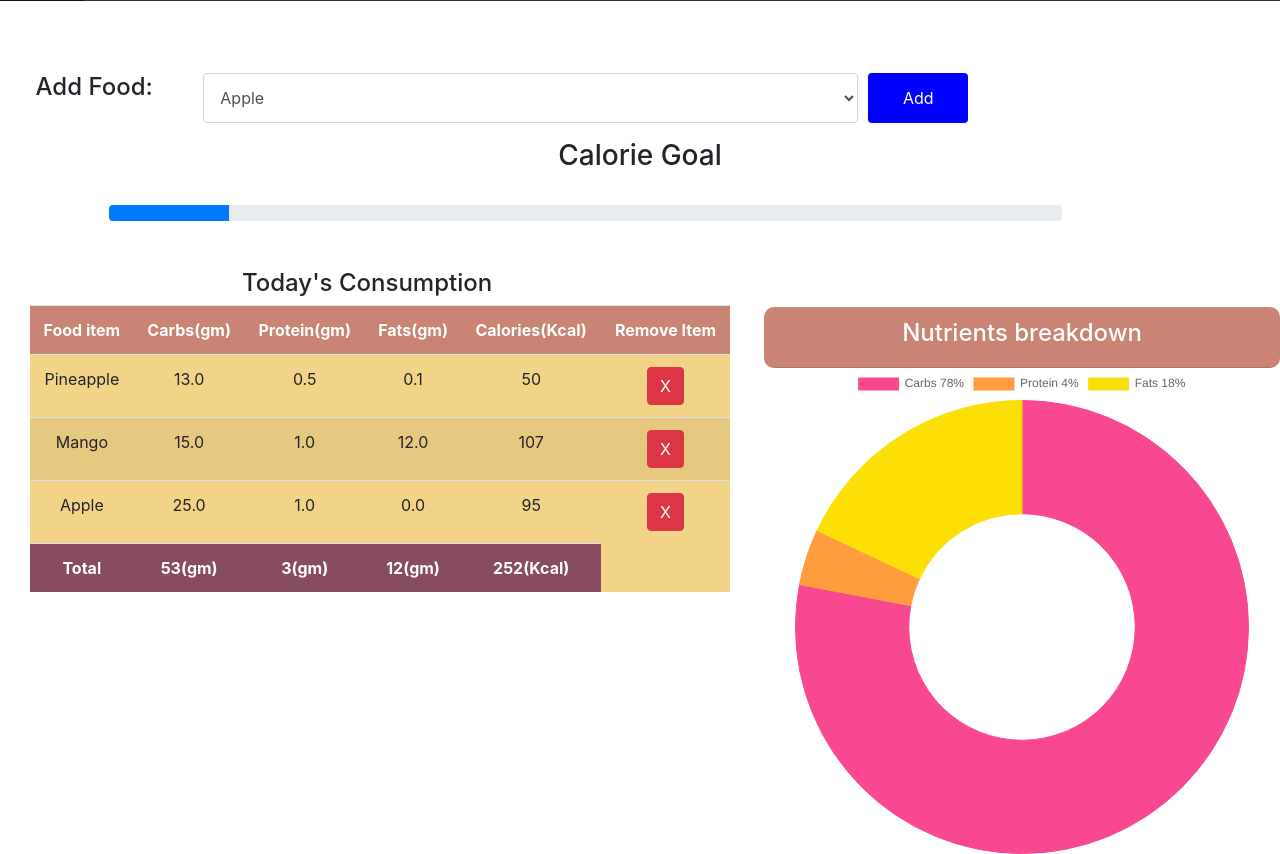
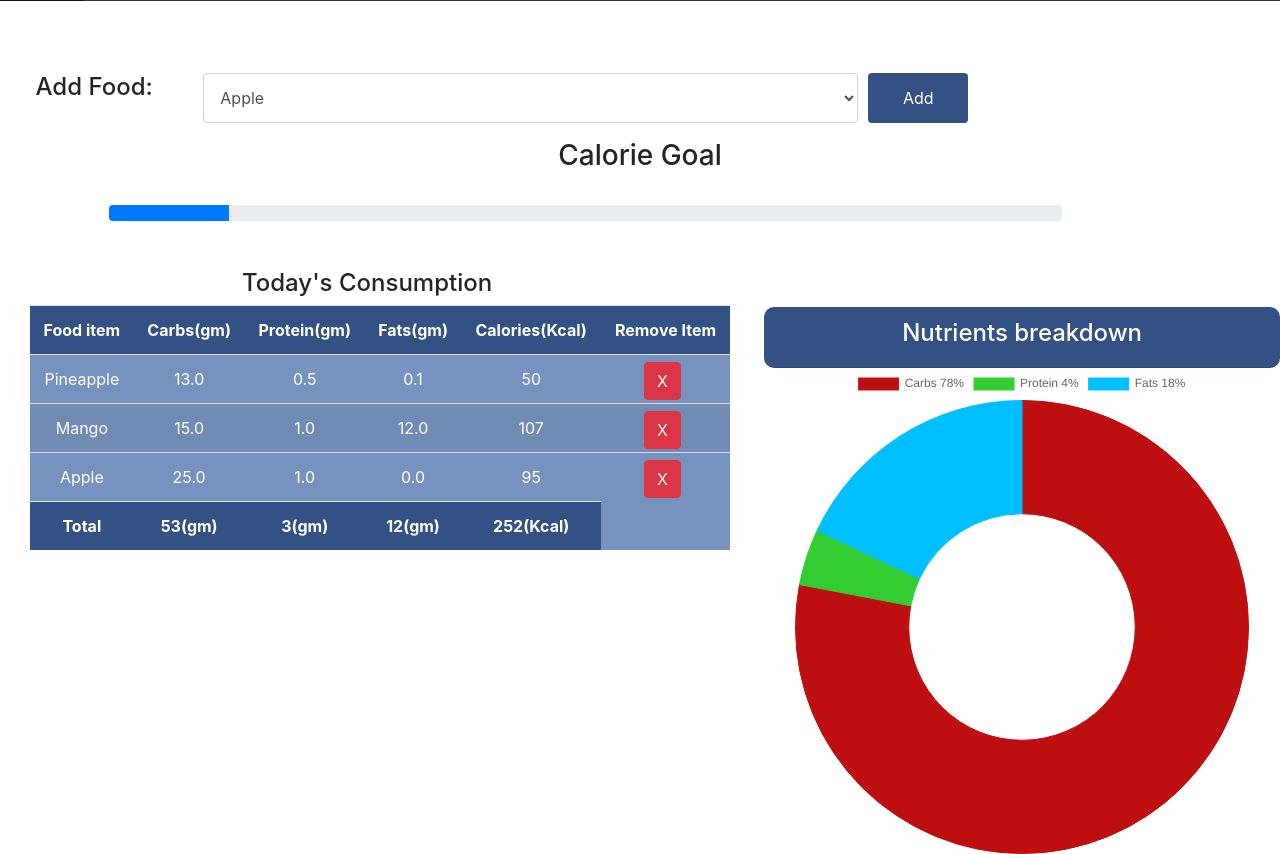
Before and after one commit to sanjayworkaccount/calorietracker, a Django app: template mainsite/app/templates/index.html in a window 1280 px wide. Shown: the part 51-905 px from the top of the page. Run offline with Django 4.2, Linux system fonts and the light colour scheme; the template is opened without the code that fills it: values that come from a table or form of the project are taken from there, others are empty; data comes from the database, SQL or seed files in the repository; both versions use the stored data as it was after the commit; some libraries are stand-ins or nearby versions.

Commit message:
update-final-changes

```diff
--- a/mainsite/app/templates/index.html
+++ b/mainsite/app/templates/index.html
@@ -32,7 +32,7 @@
                         <option value="{{food.name}}" name="{{food.name}}">{{food.name}}</option>
                         {% endfor %}
                     </select>
-                    <button class="btn" style="background-color: Blue; color:white; margin-left:10px; width: 100px;" type="submit">Add</button>
+                    <button class="btn" style="background-color: #345185; color:white; margin-left:10px; width: 100px;" type="submit">Add</button>
                 </div>
             </form>
         </div>
@@ -59,8 +59,8 @@
                     <h4 style="text-align:center"> Today's Consumption</h4>
                 </div>
 
-                <table id="table" class="table table-striped" style="background-color: #F2D388; position: absolute; width: 700px; margin-left: 30px;">
-                    <tr class="text-black" style="background-color: #C98474; color: white;">
+                <table id="table" class="table table-striped" style="background-color: #7892bf; position: absolute; width: 700px; margin-left: 30px;">
+                    <tr class="text-black" style="background-color: #345185; color: white;">
                         <th style="text-align:center">Food item</th>
                         <th style="text-align:center">Carbs(gm)</th>
                         <th style="text-align:center">Protein(gm)</th>
@@ -70,18 +70,24 @@
                     </tr>
                     {% for a in consumed_food %}
                     <tr>
-                        <td style="text-align:center">{{a.food_consumed.name}}</td>
-                        <td style="text-align:center">{{a.food_consumed.carbs}}</td>
-                        <td style="text-align:center">{{a.food_consumed.protein}}</td>
-                        <td style="text-align:center">{{a.food_consumed.fats}}</td>
-                        <td style="text-align:center">{{a.food_consumed.calories}}</td>
-                        <td style="text-align:center"><a class="btn btn-danger" href="{% url 'delete' %}">X</a>
+                        <td style="text-align:center; color:white;">{{a.food_consumed.name}}</td>
+                        <td style="text-align:center; color:white;">{{a.food_consumed.carbs}}</td>
+                        <td style="text-align:center; color:white;">{{a.food_consumed.protein}}</td>
+                        <td style="text-align:center; color:white;">{{a.food_consumed.fats}}</td>
+                        <td style="text-align:center; color:white;">{{a.food_consumed.calories}}</td>
+                        <td>
+                            <form action=" {% url 'delete' pk=a.id %} " method="post" onsubmit="deleteConfirm(event)">
+                                {% csrf_token %}
+                                <button type="submit" class="btn btn-danger" style="text-align: center; position: absolute; right: 7%; margin-top: -5px;">X</button>
+
+                            </form>
                         </td>
                     </tr>
 
+
                     {% endfor %}
 
-                    <tr class="text-black" style="background-color: #874C62; color:white;">
+                    <tr class="text-black" style="background-color: #345185; color:white;">
                         <td style="text-align:center" id="name"><b>Total</b></td>
                         <td style="text-align:center" id="totalCarbs"><b></b></td>
                         <td style="text-align:center" id="totalProtien"><b></b></td>
@@ -95,7 +101,7 @@
 
                 <div class="col-md-5 ">
                   <br><br>
-                    <div class="card-header text-white" style="border-radius: 10px; background-color: #C98474; margin-top: -10px; ">
+                    <div class="card-header text-white" style="border-radius: 10px; background-color: #345185; margin-top: -10px; ">
                         <h4 style="text-align:center">Nutrients breakdown</h4>
                     </div>
                     <div class="col-md-12">
@@ -148,15 +154,15 @@ var table = document.getElementById("table");
               label: 'Count',
               data: [carbsP, protienP, fatsP],
               backgroundColor: [
-                  'rgba(249, 72, 146, 1)',
-                  'rgba(255, 157, 63, 1)',
-                  'rgba(251, 223, 7, 1)',
+                  'rgba(189, 15, 15,1)',
+                  'rgba(51, 204, 51, 1)',
+                  'rgba(0, 191, 255, 1)',
 
               ],
               borderColor: [
-                  'rgba(249, 72, 146, 1)',
-                  'rgba(255, 157, 63, 1)',
-                  'rgba(251, 223, 7, 1)',
+                  'rgba(189, 15, 15, 1)',
+                  'rgba(51, 204, 51, 1)',
+                  'rgba(0, 191, 255, 1)',
 
               ],
               borderWidth: 1
@@ -164,6 +170,14 @@ var table = document.getElementById("table");
       },
 
   });
+
+  function deleteConfirm(event){
+
+    if (confirm('Are you sure you want to Delete this item')) {
+} else {
+    event.preventDefault();
+}
+}
   </script>
 
 {% endblock content %}
--- a/mainsite/app/urls.py
+++ b/mainsite/app/urls.py
@@ -3,5 +3,5 @@ from . import views
 
 urlpatterns = [
     path('dashboard/', views.dashboard , name="dashboard"),
-    path('delete/', views.delete_items, name="delete"),
+    path('delete/<int:pk>', views.delete_items, name="delete"),
 ]
--- a/mainsite/app/views.py
+++ b/mainsite/app/views.py
@@ -18,9 +18,9 @@ def dashboard(request):
     consumed_food = Consume.objects.filter(user=request.user)
     return render(request, 'index.html', context={'foods': foods, 'consumed_food': consumed_food})
 
-def delete_items(request, id):
-    consumed_food = Consume.objects.get(id=id)
-    if request.method == 'POST':
+def delete_items(request, pk):
+    consumed_food = Consume.objects.get(id= pk)
+    if request.method =='POST':
         consumed_food.delete()
         return redirect('dashboard')
     else:
```
Also changed, not shown: mainsite/db.sqlite3.
